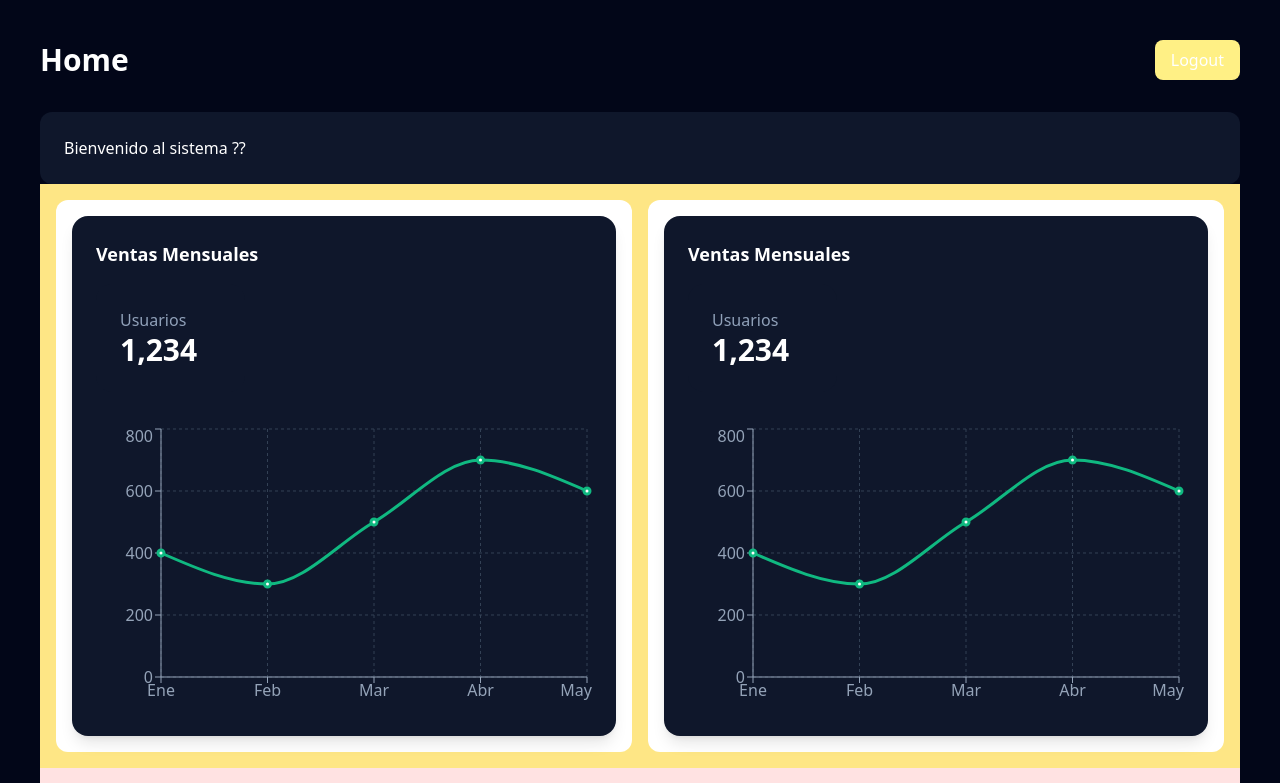
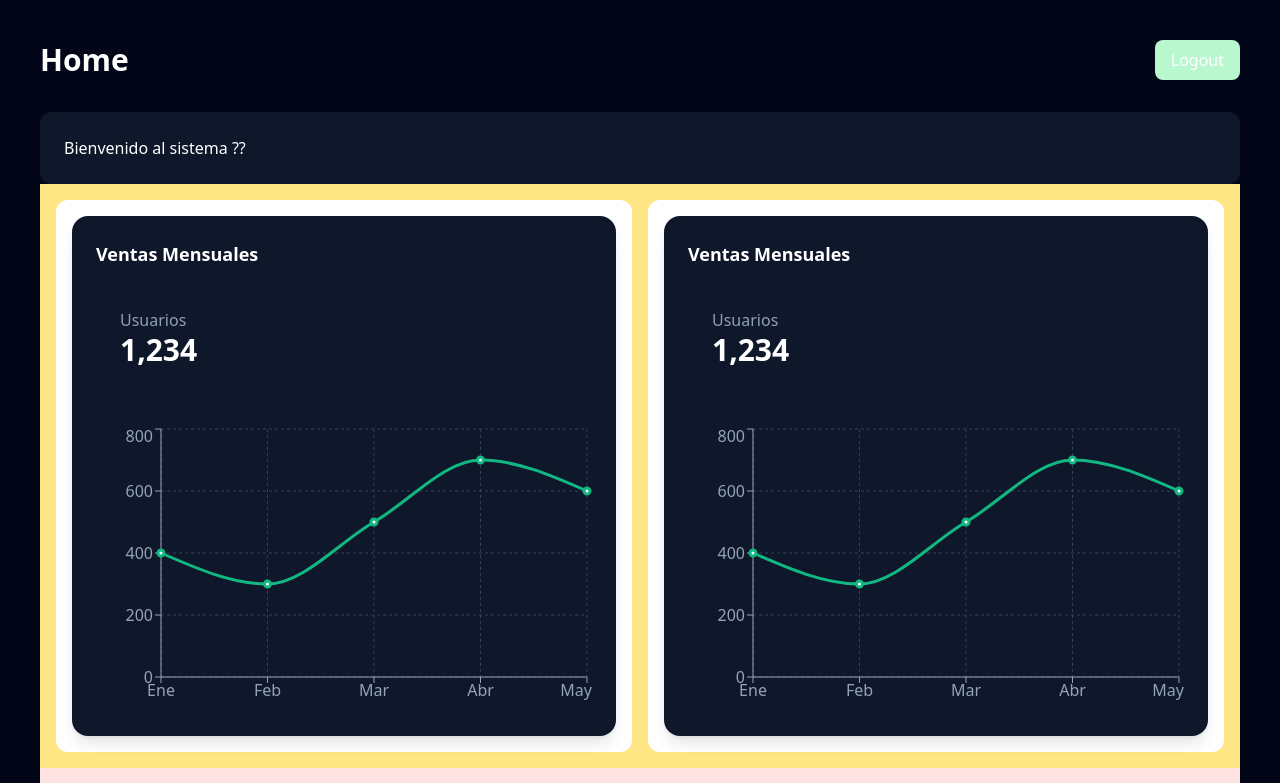
Before and after one commit to joserrestre1002/WebBillingapp, a React (Vite) app: page /home in a window 1280 px wide. Shown: the top 783 px of the page. Built offline with nearby package versions, Linux system fonts and the light colour scheme; sample sign-in values are in the browser's storage.

Commit message:
change buton logout color to green

```diff
--- a/src/features/home/pages/HomePage.tsx
+++ b/src/features/home/pages/HomePage.tsx
@@ -21,7 +21,7 @@ export const HomePage = () => {
 
                 <button
                     onClick={handleLogout}
-                    className="rounded-lg bg-yellow-200 px-4 py-2 hover:bg-green-300"
+                    className="rounded-lg bg-green-200 px-4 py-2 hover:bg-green-300"
                 >
                     Logout
                 </button>
```
